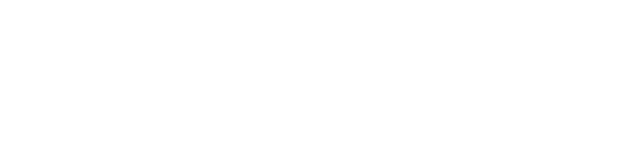
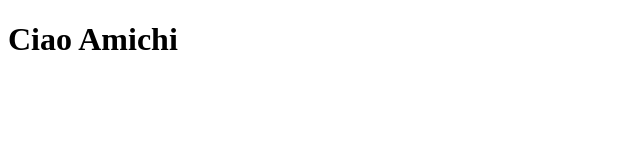
Before and after one commit to mariocstweb/htmlcss-hello, a plain HTML site: page index.html in a window 1280 px wide. Shown: the whole page, without its empty margins (0-640 px from the left). Drawn offline with Linux system fonts and the light colour scheme.

Commit message:
creazione-h1

```diff
--- a/index.html
+++ b/index.html
@@ -7,8 +7,9 @@
 </head>
 <body>
   <div>
-
-
+    <h1>
+      Ciao Amichi
+    </h1>
   </div>
 </body>
 </html>
```
